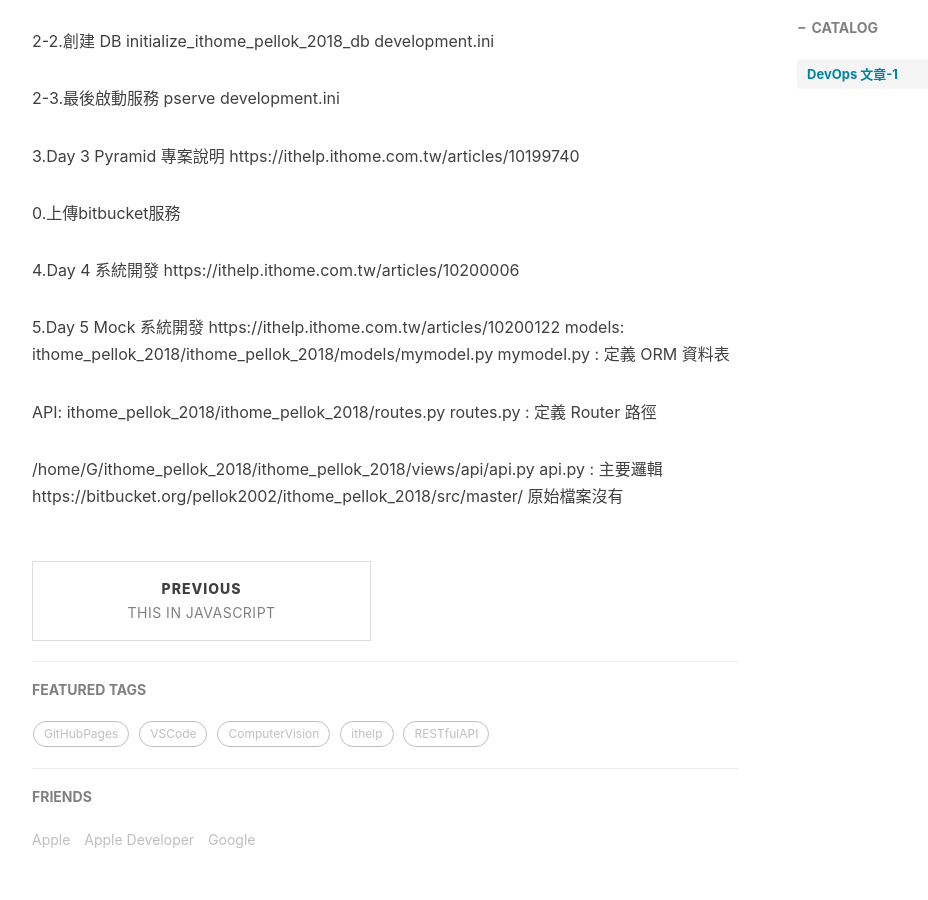
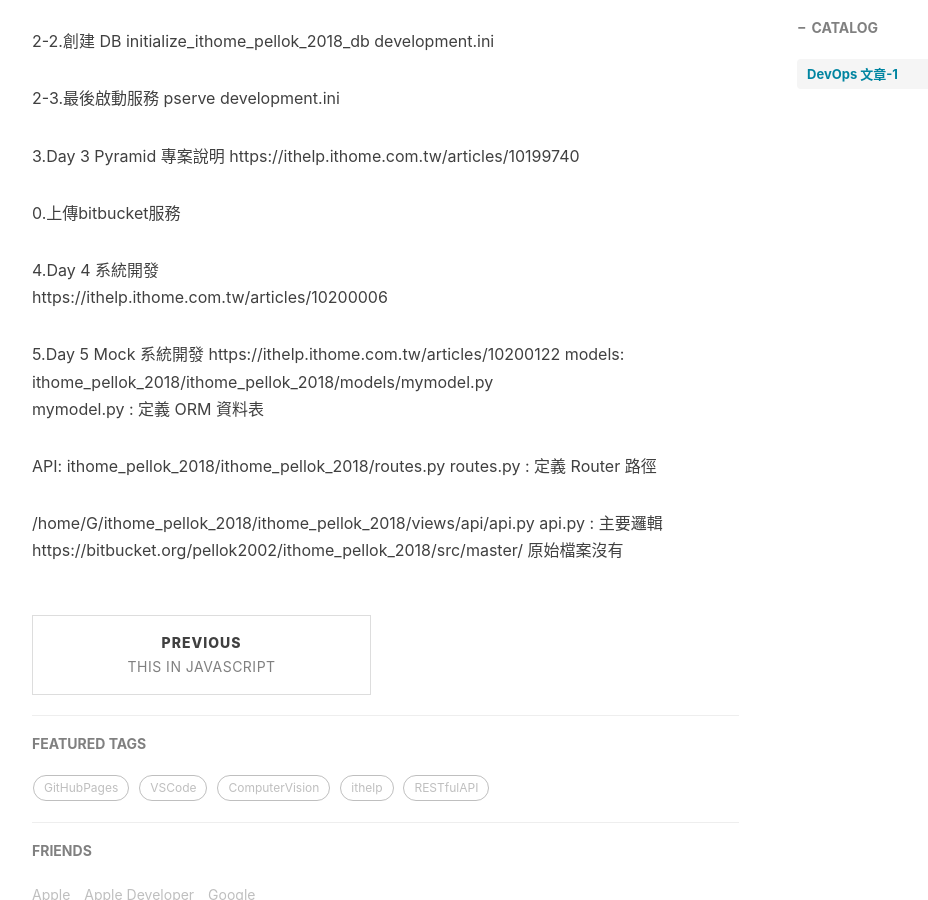
Before and after one commit to henryace/henryace.github.io, a Jekyll site: the page built from _posts/2019-08-15-DevOP.md, in a window 1280 px wide and 900 px high, scrolled down 891 px. Shown: the whole window, without its empty margins (233-1161 px from the left). Built offline with Jekyll 4.4.1, drawn with Linux system fonts in a browser that asks for light colours; nearby versions of some CDN libraries; comment, search, counter and statistics services are not loaded; some of the changed lines change nothing that is shown.

Commit message:
2019/08/19

```diff
--- a/_posts/2019-08-15-DevOP.md
+++ b/_posts/2019-08-15-DevOP.md
@@ -43,13 +43,13 @@
 
 0.上傳bitbucket服務
 
-4.Day 4 系統開發
+4.Day 4 系統開發<br>
 https://ithelp.ithome.com.tw/articles/10200006
 
 5.Day 5 Mock 系統開發
 https://ithelp.ithome.com.tw/articles/10200122
-models:
-ithome_pellok_2018/ithome_pellok_2018/models/mymodel.py
+models:<br>
+ithome_pellok_2018/ithome_pellok_2018/models/mymodel.py<br>
 mymodel.py : 定義 ORM 資料表
 
 API:
```
